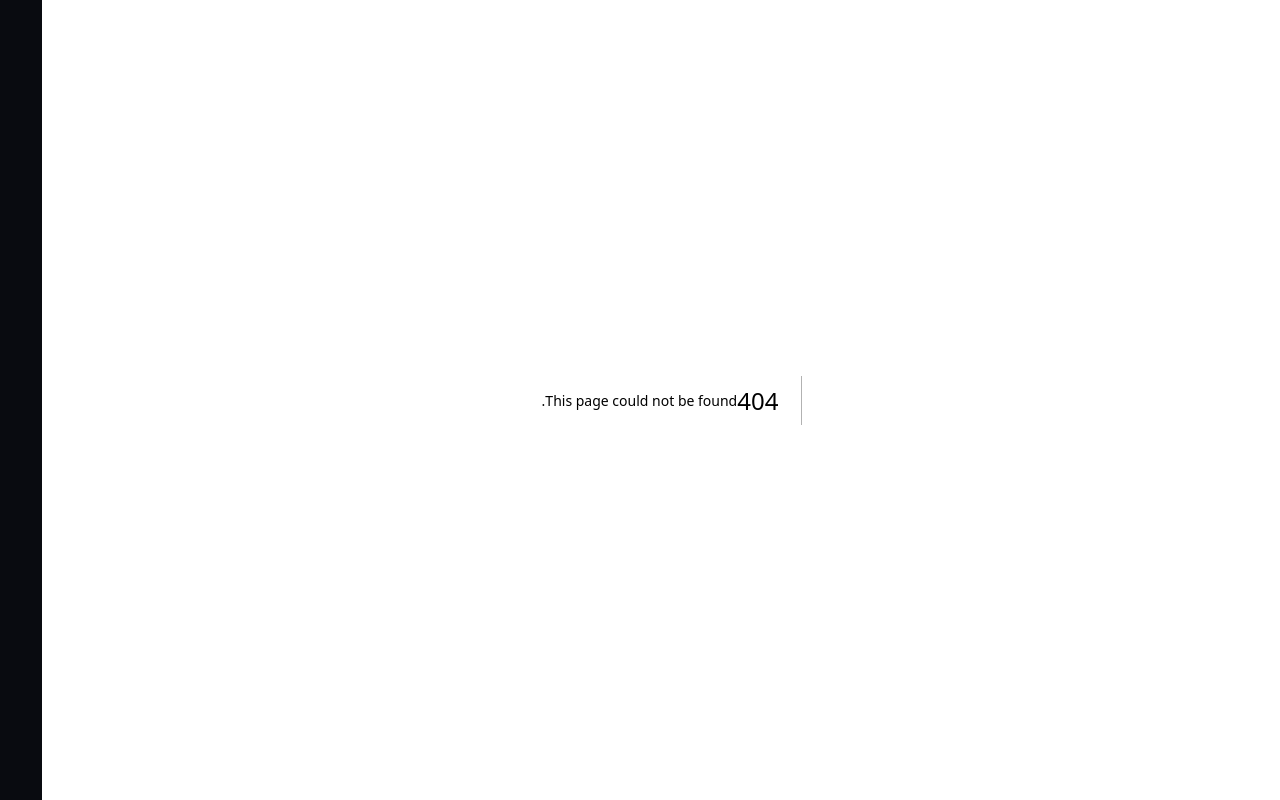
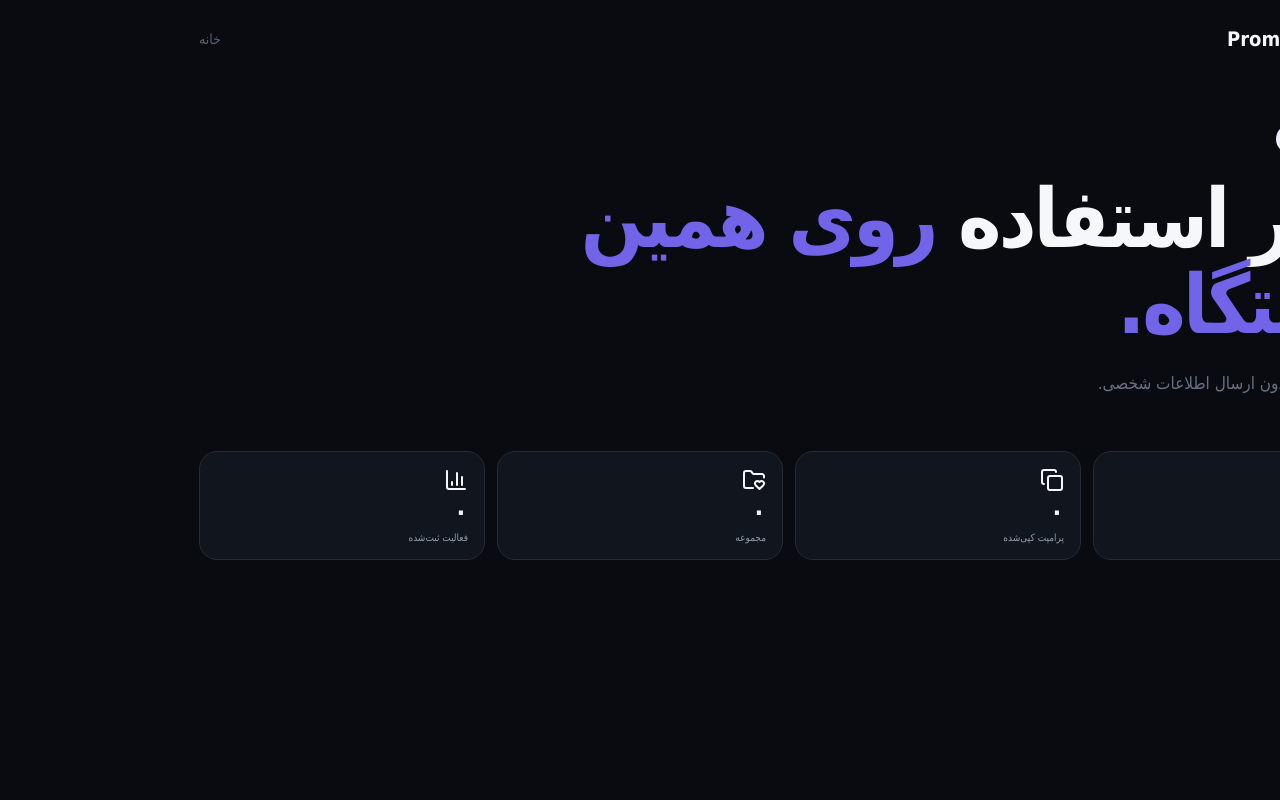
Before and after one commit to sahandse/promptino, a Next.js app: page /stats in a window 1280 px wide. Before the commit this address had no page. Built offline with nearby package versions, Linux system fonts and the light colour scheme.

Commit message:
feat: add personal usage stats page

```diff
--- /dev/null
+++ b/app/stats/page.tsx
@@ -0,0 +1,41 @@
+"use client";
+
+import Link from "next/link";
+import { useEffect, useMemo, useState } from "react";
+import { BarChart3, Copy, FolderHeart, Heart } from "lucide-react";
+import { HISTORY_KEY, readFavorites, readJson } from "@/lib/visualSource";
+
+type Collection={id:string;name:string;itemIds:string[]};
+const COLLECTIONS_KEY="promptino:collections-v1";
+
+export default function StatsPage(){
+  const [favoriteCount,setFavoriteCount]=useState(0);
+  const [history,setHistory]=useState<{id:string}[]>([]);
+  const [collections,setCollections]=useState<Collection[]>([]);
+
+  useEffect(()=>{
+    setFavoriteCount(readFavorites().length);
+    setHistory(readJson(HISTORY_KEY,[]));
+    setCollections(readJson(COLLECTIONS_KEY,[]));
+  },[]);
+
+  const uniqueCopied=useMemo(()=>new Set(history.map(i=>i.id)).size,[history]);
+
+  return <main>
+    <header className="topbar container">
+      <Link className="brand" href="/"><span className="brand-mark">P</span><span>Promptino</span></Link>
+      <nav><Link href="/">خانه</Link></nav>
+    </header>
+    <section className="hero container compact-hero">
+      <div className="eyebrow"><BarChart3 size={16}/> My Stats</div>
+      <h1>آمار استفاده <span>روی همین دستگاه.</span></h1>
+      <p>بدون اکانت و بدون ارسال اطلاعات شخصی.</p>
+    </section>
+    <section className="container stats-grid">
+      <div className="metric-card"><Heart/><strong>{favoriteCount.toLocaleString("fa-IR")}</strong><span>علاقه‌مندی</span></div>
+      <div className="metric-card"><Copy/><strong>{uniqueCopied.toLocaleString("fa-IR")}</strong><span>پرامپت کپی‌شده</span></div>
+      <div className="metric-card"><FolderHeart/><strong>{collections.length.toLocaleString("fa-IR")}</strong><span>مجموعه</span></div>
+      <div className="metric-card"><BarChart3/><strong>{history.length.toLocaleString("fa-IR")}</strong><span>فعالیت ثبت‌شده</span></div>
+    </section>
+  </main>;
+}
```
